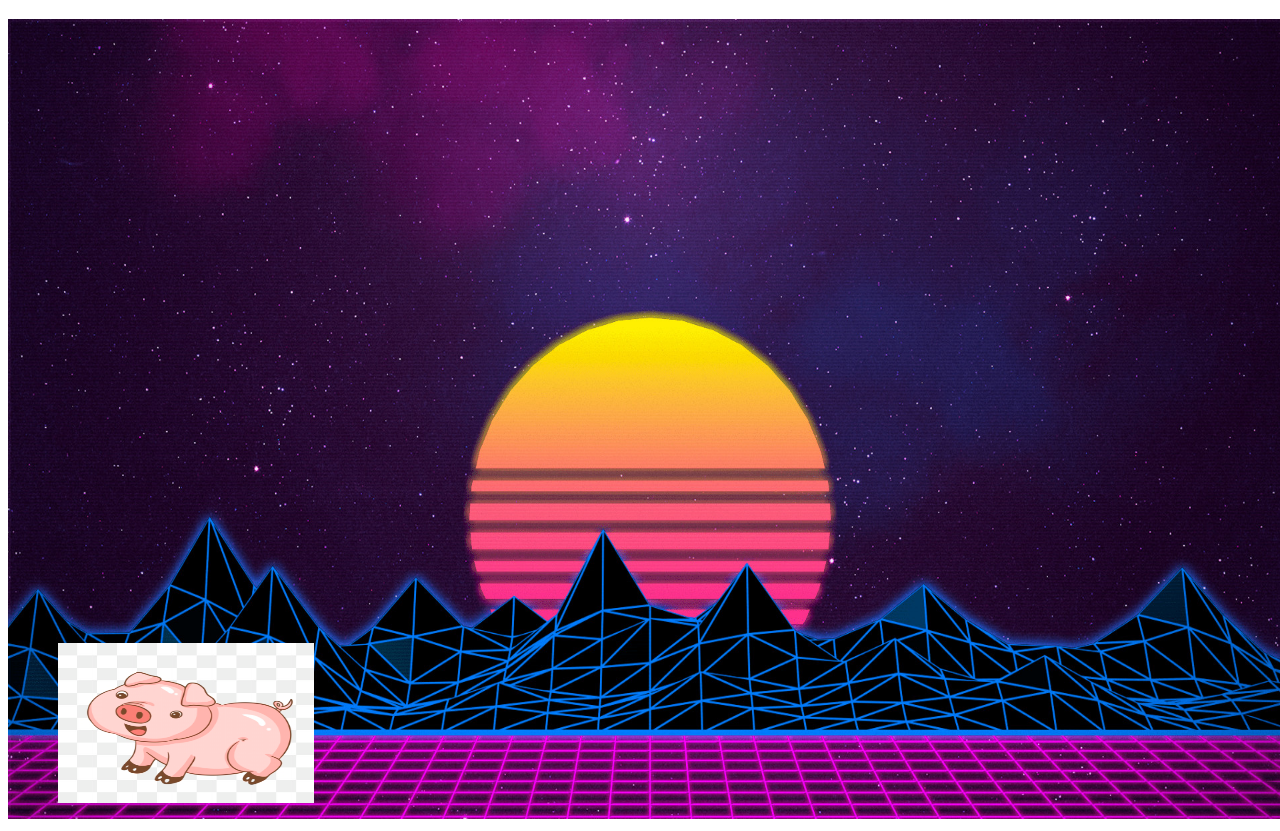
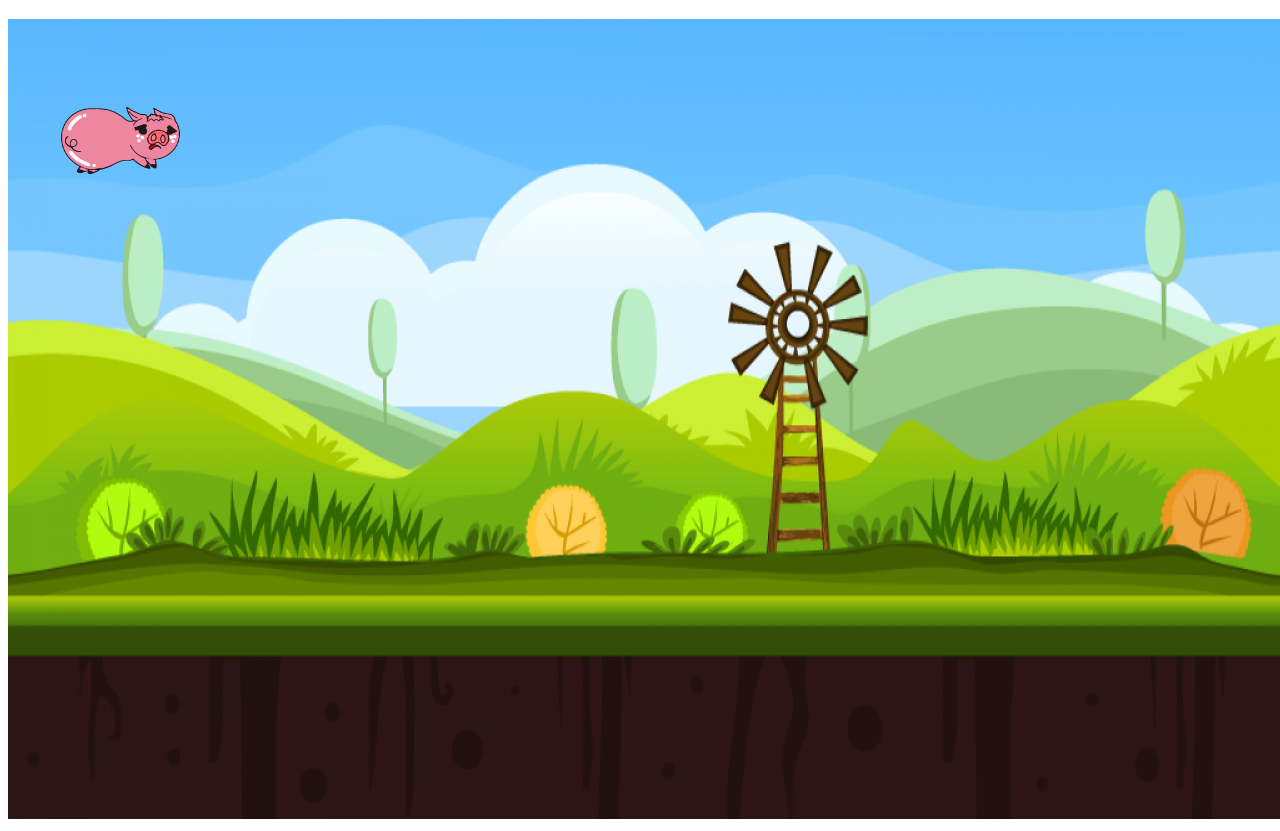
Before and after one commit to grxxts/game-repository, a plain HTML site: page index.html in a window 1280 px wide. Shown: the part 61-892 px from the top of the page. Drawn offline with Linux system fonts and the light colour scheme.

Commit message:
Piggy animation

```diff
--- a/js/background.js
+++ b/js/background.js
@@ -5,7 +5,7 @@ class Background {
         this.height = height;
 
         this.image = new Image();
-        this.image.src = "img/background-prueba.jpg";
+        this.image.src = "img/6-vector-game-backgrounds-8003_imgs_8003_1.png";
 
         this.posX = 0;
         this.posY = 0;
--- a/js/game.js
+++ b/js/game.js
@@ -36,7 +36,8 @@ const Game = {
 
     reset: function() {
         this.background = new Background(this.ctx, this.width , this.height)
-        this.player = new Player(this.ctx, this.width * 0.20, this.height * 0.20, "img/pig prueba.png", this.width, this.height, this.keys);
+        this.player = new Player(this.ctx, this.width * 0.10, this.height * 0.10, "img/pig-right-move.png", this.width, this.height, this.keys);
+        // this.ctx, 50, 150, 'img/player.png', this.width,this.height, this.playerKeys
     },
 
 
@@ -48,13 +49,13 @@ const Game = {
 
     drawAll: function(){
         this.background.draw();
-        this.player.draw();
+        this.player.draw(this.framesCounter);
     },
 
 
-    moveAll: function() {
+    // moveAll: function() {
 
-    }
+    // }
 
 
 
--- a/js/player.js
+++ b/js/player.js
@@ -8,23 +8,30 @@ class Player {
         this.image.src = image;
 
         this.posX = 50;
-        this.posY = gameHeight * 0.98 - this.height;
+        this.posY = gameHeight * 0.20 - this.height;
         this.vy = 1;
         // this.gravity = 0.4;
         this.gameWidth = gameWidth;
+        this.frames = 2;
+        this.framesIndex = 0;
+
+        this.keys = keys;
     }
 
 
-    draw() {
+    draw(framesCounter) {
         this.ctx.drawImage(
           this.image,
-
+          this.framesIndex * Math.floor(this.image.width / this.frames),
+          0,
+          Math.floor(this.image.width / this.frames),
+          this.image.height,
           this.posX,
           this.posY,
           this.width,
           this.height
           )
-
+          this.animate(framesCounter);
 
       }
 
@@ -39,6 +46,15 @@ class Player {
           }
       }
 
+      animate(framesCounter) {
+        if(framesCounter % 10 === 0) {
+          this.framesIndex++;
+
+          if(this.framesIndex > 1) this.framesIndex = 0;
+        }
+      }
+
+
       setListeners() {
         document.addEventListener('keydown', (e) => {
           switch(e.keyCode) {
@@ -47,9 +63,7 @@ class Player {
                 this.posY -= this.vy;
                 this.vy -= 10;
               }
-              break;
-            case this.keys.SPACE:
-              this.shoot()
+
           }
         })
       }
```
Also changed, not shown: index.html (+5 -1 lines), img/6-vector-game-backgrounds-8003_imgs_8003_1.png (added), img/background-prueba.jpg (deleted), img/pig prueba.png (deleted), img/pig-left-move.png (added), img/pig-right-move.png (added).
